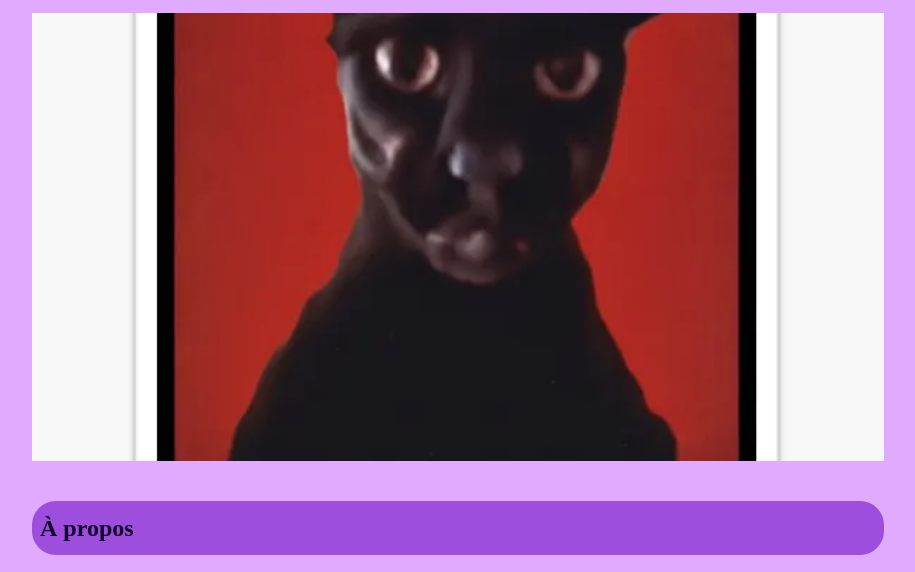
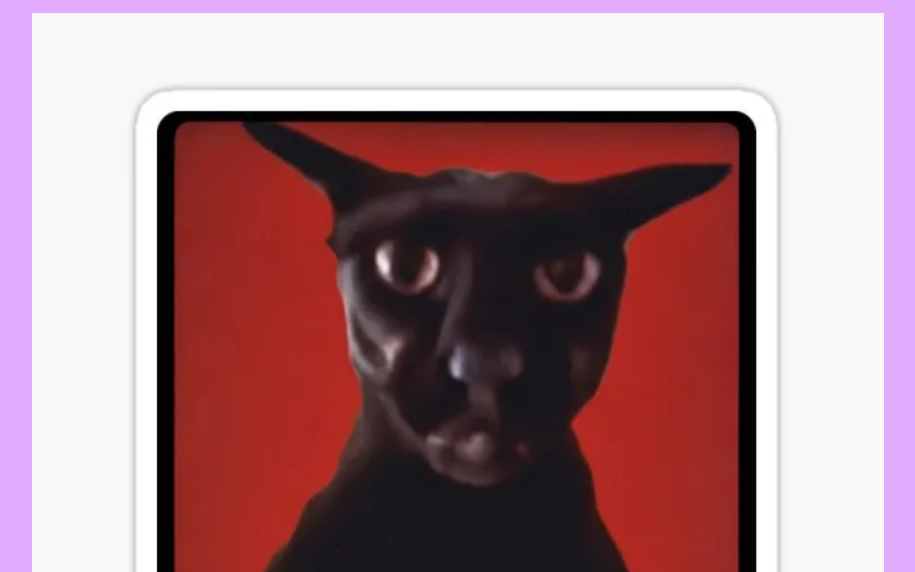
Before and after one commit to nagas-monk/page-perso, a plain HTML site: page index.html in a window 1280 px wide. Shown: the part 197-769 px from the top of the page, without its empty margins (182-1097 px from the left). Drawn offline with Linux system fonts and the light colour scheme.

Commit message:
giving larry his full image

```diff
--- a/style.css
+++ b/style.css
@@ -133,9 +133,4 @@ footer {
   nav {
     justify-content: space-between;
   }
-
-  #img-larry {
-    max-height: 28rem;
-    object-fit: cover;
-  }
 }
```
